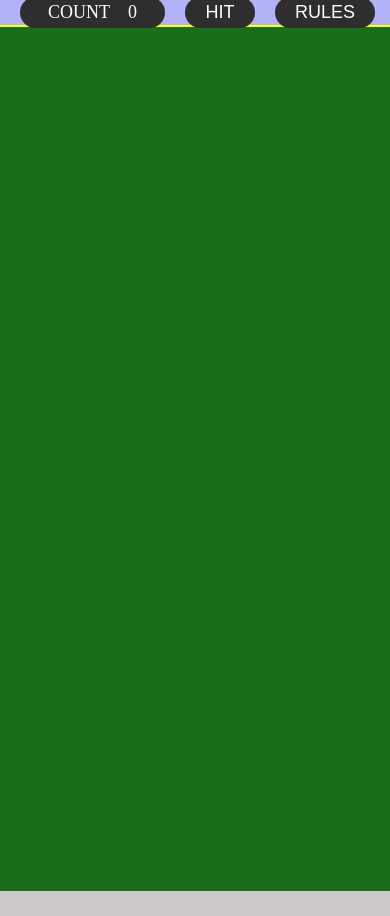
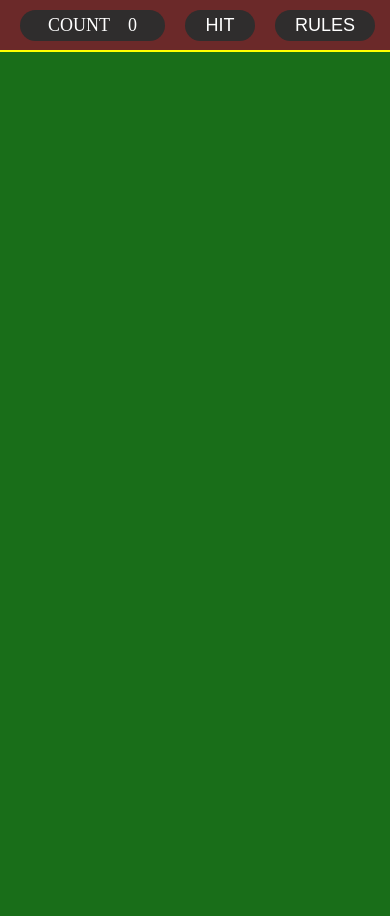
Before and after one commit to ChaseDev7/twenty-one, a plain HTML site: page index.html in a window 390 px wide. Before the commit the page ends 891 px from the top, so only its background shows below. Drawn offline with Linux system fonts and the light colour scheme.

Commit message:
Update breakpoint

```diff
--- a/style.css
+++ b/style.css
@@ -139,15 +139,5 @@ body {
 }
 
 @media (max-width: 650px) {
-  #container {
-    width: 100%;
-    height: 100vh;
-  }
 
-  #header {
-    width: 100%;
-    height: 25px;
-    background-color: rgb(178, 178, 249);
-    border-bottom: 2px solid yellow;
-  }
 }
```
